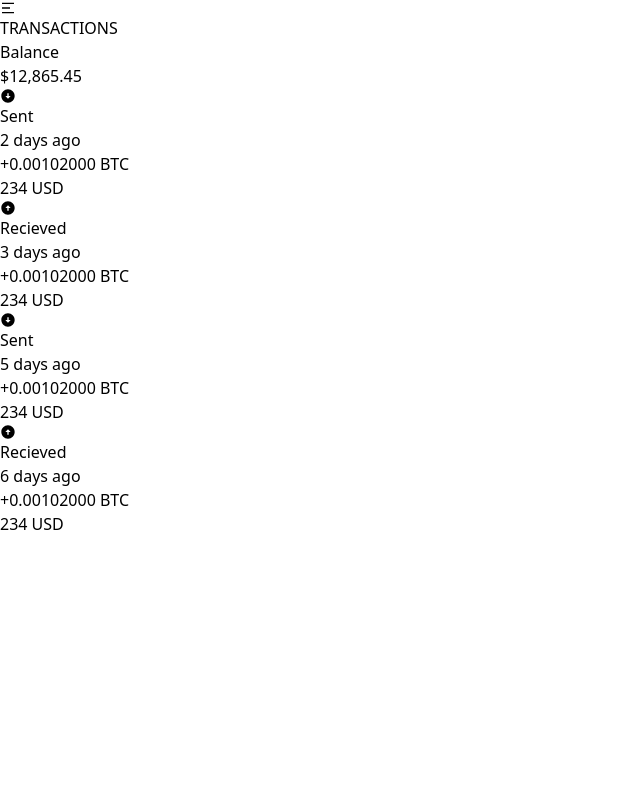
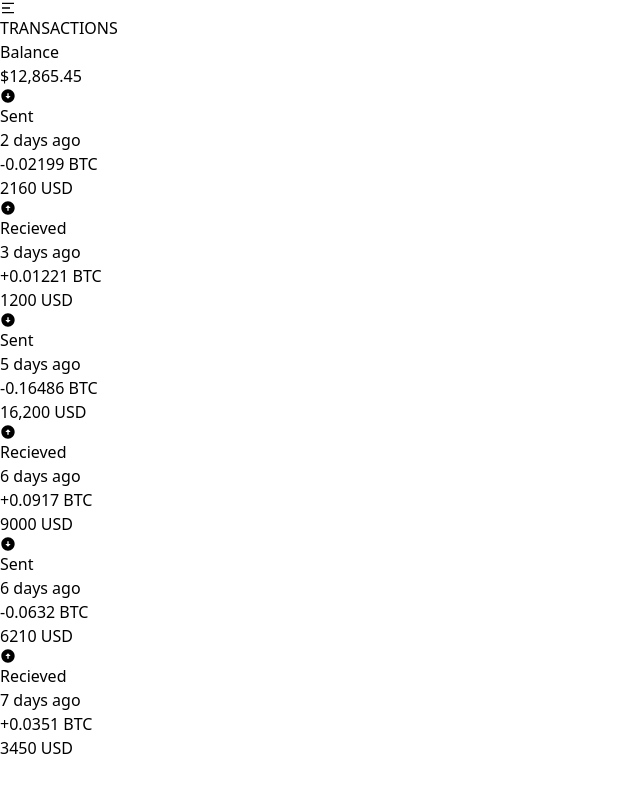
Before and after one commit to weretyty/tptpp, a React (Vite) app: page / in a window 1280 px wide. Shown: the top 792 px of the page, without its empty margins (0-640 px from the left). Built offline with nearby package versions, Linux system fonts and the light colour scheme.

Commit message:
made update

```diff
--- a/src/components/Trx.tsx
+++ b/src/components/Trx.tsx
@@ -22,57 +22,85 @@ const Trx = () => {
         {/* Card 1 */}
         <div className="bg-white flex justify-between items-center p-4 h-[100px] w-full mx-auto shadow-sm rounded">
           <div className="flex items-center gap-3">
-            <RiArrowDownCircleFill className="text-3xl text-red-400"/>
+            <RiArrowDownCircleFill className="text-4xl text-red-400"/>
             <div className="flex flex-col">
-              <p className="font-semibold text-sm text-slate-900">Sent</p>
-              <p className="text-xs text-neutral-400">2 days ago</p>
+              <p className="font-semibold text-slate-900">Sent</p>
+              <p className="text-sm text-neutral-400">2 days ago</p>
             </div>
           </div>
           <div className="flex flex-col justify-center">
-            <p className="text-red-400 text-sm font-medium">+0.00102000 BTC</p>
-            <p className="text-xs font-medium text-slate-900">234 USD</p>
+            <p className="text-red-400 text font-medium">-0.02199 BTC</p>
+            <p className="text-sm font-medium text-slate-900">2160 USD</p>
           </div>
         </div>
         {/* Card 2 */}
         <div className="bg-white mt-3 flex justify-between items-center p-4 h-[100px] w-full mx-auto shadow-sm rounded">
           <div className="flex items-center gap-3">
-            <RiArrowUpCircleFill className="text-3xl text-green-400"/>
+            <RiArrowUpCircleFill className="text-4xl text-green-400"/>
             <div className="flex flex-col">
-              <p className="font-semibold text-sm text-slate-900">Recieved</p>
-              <p className="text-xs text-neutral-400">3 days ago</p>
+              <p className="font-semibold text-slate-900">Recieved</p>
+              <p className="text-sm text-neutral-400">3 days ago</p>
             </div>
           </div>
           <div className="flex flex-col justify-center">
-            <p className="text-green-400 text-sm font-medium">+0.00102000 BTC</p>
-            <p className="text-xs font-medium text-slate-900">234 USD</p>
+            <p className="text-green-400 font-medium">+0.01221 BTC</p>
+            <p className="text-sm font-medium text-slate-900">1200 USD</p>
           </div>
         </div>
         {/* Card 3 */}
         <div className="bg-white mt-3 flex justify-between items-center p-4 h-[100px] w-full mx-auto shadow-sm rounded">
           <div className="flex items-center gap-3">
-            <RiArrowDownCircleFill className="text-3xl text-red-400"/>
+            <RiArrowDownCircleFill className="text-4xl text-red-400"/>
             <div className="flex flex-col">
-              <p className="font-semibold text-sm text-slate-900">Sent</p>
-              <p className="text-xs text-neutral-400">5 days ago</p>
+              <p className="font-semibold text-slate-900">Sent</p>
+              <p className="text-sm text-neutral-400">5 days ago</p>
             </div>
           </div>
           <div className="flex flex-col justify-center">
-            <p className="text-red-400 text-sm font-medium">+0.00102000 BTC</p>
-            <p className="text-xs font-medium text-slate-900">234 USD</p>
+            <p className="text-red-400 font-medium">-0.16486 BTC</p>
+            <p className="text-sm font-medium text-slate-900">16,200 USD</p>
           </div>
         </div>
         {/* Card 4 */}
         <div className="bg-white mt-3 flex justify-between items-center p-4 h-[100px] w-full mx-auto shadow-sm rounded">
           <div className="flex items-center gap-3">
-            <RiArrowUpCircleFill className="text-3xl text-green-400"/>
+            <RiArrowUpCircleFill className="text-4xl text-green-400"/>
             <div className="flex flex-col">
-              <p className="font-semibold text-sm text-slate-900">Recieved</p>
-              <p className="text-xs text-neutral-400"> 6 days ago</p>
+              <p className="font-semibold text-slate-900">Recieved</p>
+              <p className="text-sm text-neutral-400"> 6 days ago</p>
             </div>
           </div>
           <div className="flex flex-col justify-center">
-            <p className="text-green-400 text-sm font-medium">+0.00102000 BTC</p>
-            <p className="text-xs font-medium text-slate-900">234 USD</p>
+            <p className="text-green-400 font-medium">+0.0917 BTC</p>
+            <p className="text-sm font-medium text-slate-900">9000 USD</p>
+          </div>
+        </div>
+        {/* Card 5 */}
+        <div className="bg-white mt-3 flex justify-between items-center p-4 h-[100px] w-full mx-auto shadow-sm rounded">
+          <div className="flex items-center gap-3">
+            <RiArrowDownCircleFill className="text-4xl text-red-400"/>
+            <div className="flex flex-col">
+              <p className="font-semibold text-slate-900">Sent</p>
+              <p className="text-sm text-neutral-400">6 days ago</p>
+            </div>
+          </div>
+          <div className="flex flex-col justify-center">
+            <p className="text-red-400 font-medium">-0.0632 BTC</p>
+            <p className="text-sm font-medium text-slate-900">6210 USD</p>
+          </div>
+        </div>
+        {/* Card 6 */}
+        <div className="bg-white mt-3 flex justify-between items-center p-4 h-[100px] w-full mx-auto shadow-sm rounded">
+          <div className="flex items-center gap-3">
+            <RiArrowUpCircleFill className="text-4xl text-green-400"/>
+            <div className="flex flex-col">
+              <p className="font-semibold text-slate-900">Recieved</p>
+              <p className="text-sm text-neutral-400"> 7 days ago</p>
+            </div>
+          </div>
+          <div className="flex flex-col justify-center">
+            <p className="text-green-400 font-medium">+0.0351 BTC</p>
+            <p className="text-sm font-medium text-slate-900">3450 USD</p>
           </div>
         </div>
 
```
